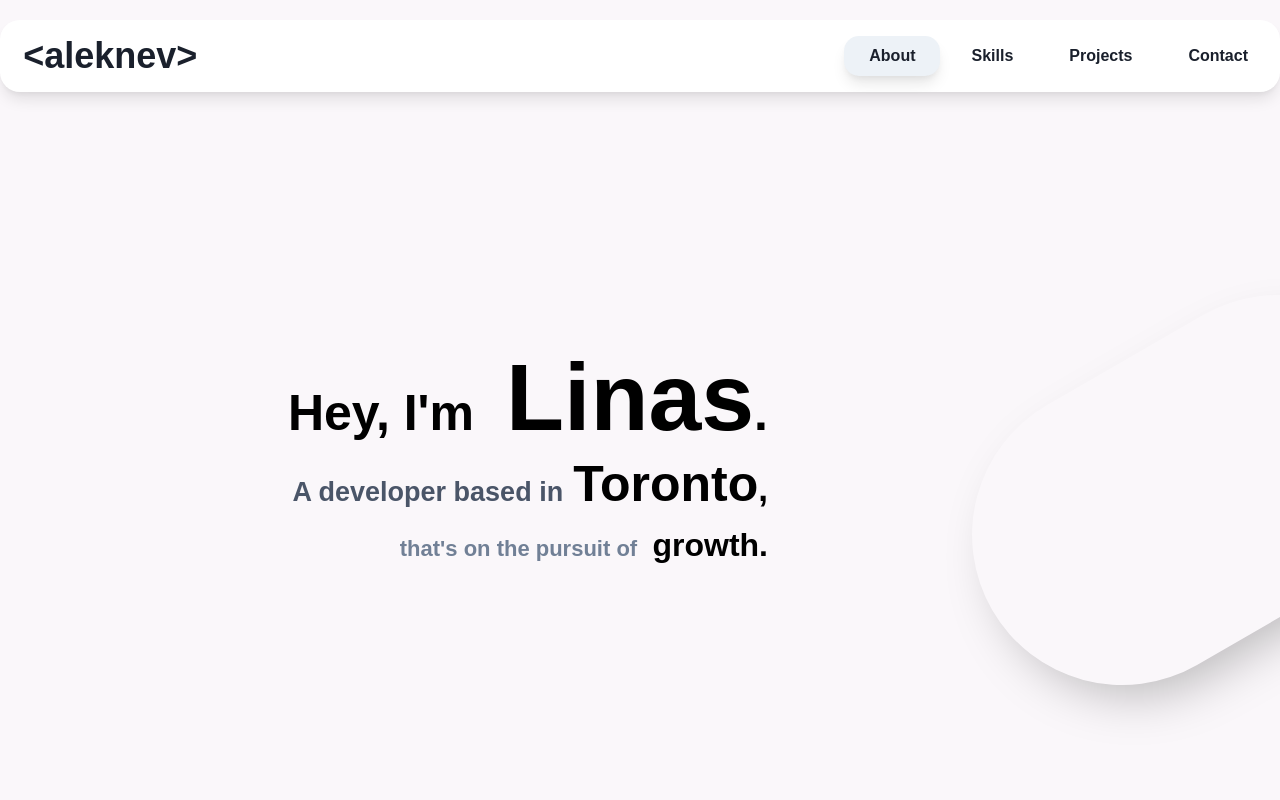
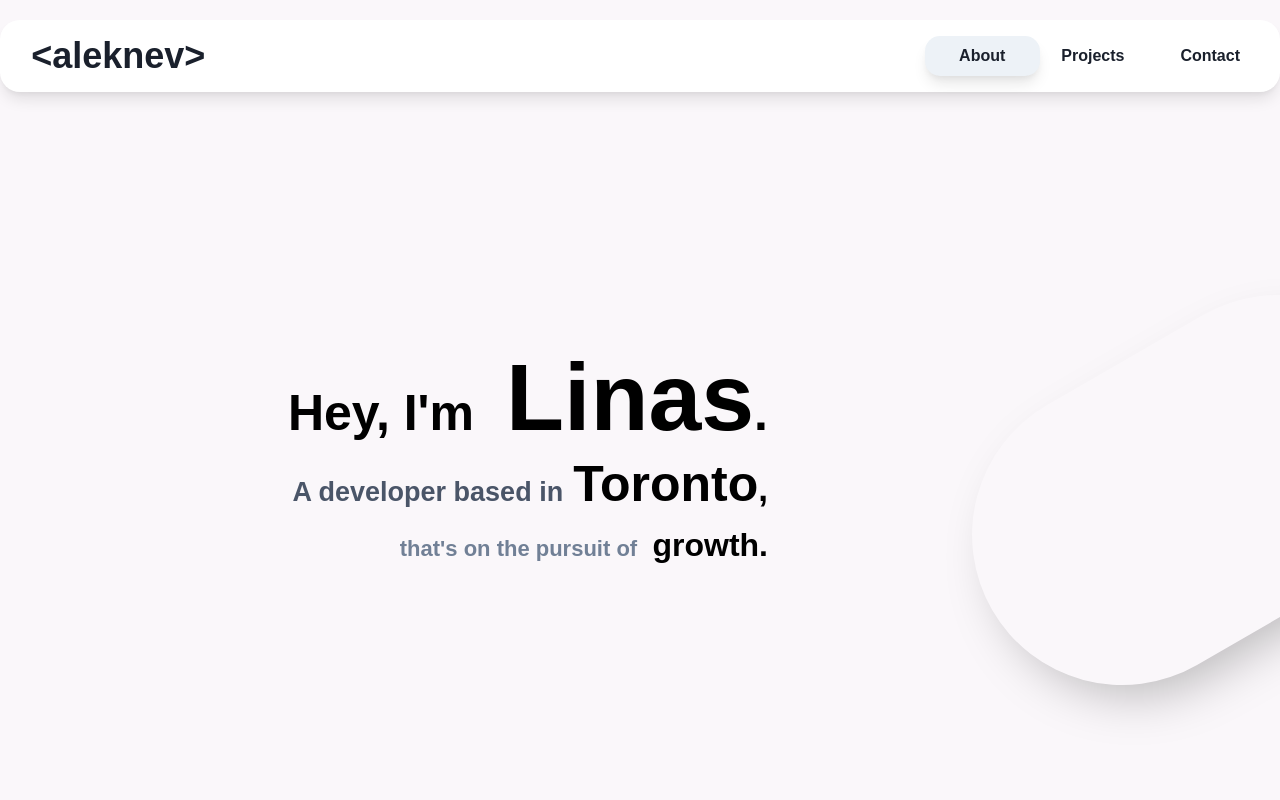
Before and after one commit to bzap/aleknev-dev, a Next.js app in the folder aleknev_dev/: page / in a window 1280 px wide. Shown: the top 800 px of the page. Built offline with nearby package versions, Linux system fonts and the light colour scheme.

Commit message:
added a link to each page

```diff
--- a/aleknev_dev/pages/components/About.js
+++ b/aleknev_dev/pages/components/About.js
@@ -32,7 +32,7 @@ const About = () => (
     <Container
         maxW={'7xl'}
         w={'100%'}
-        id='About'
+        id='0'
         py='7em'>
         <Flex
         maxW={'7x1'}
--- a/aleknev_dev/pages/components/Header.js
+++ b/aleknev_dev/pages/components/Header.js
@@ -18,6 +18,7 @@ const Header = () => (
             bg='white'
             >
             <Box
+                p={2}
                 py={{ base: '1em', md: '1em' }}>
                 <Flex
                     align={'center'}
--- a/aleknev_dev/pages/components/Hero.js
+++ b/aleknev_dev/pages/components/Hero.js
@@ -21,7 +21,7 @@ import Head from 'next/head';
 
 const Hero = () => (
 	<Container
-	id={'p1'}
+	id={'1'}
 	maxW={'7xl'}
 	direction={'column'}
 	flex={1}
--- a/aleknev_dev/pages/components/Projects/Projects.js
+++ b/aleknev_dev/pages/components/Projects/Projects.js
@@ -22,7 +22,7 @@ import Preview from './Preview'
 const Projects = () => (
     <Container
         maxW={'7xl'}
-        id='Projects'
+        id='2'
         px={'10em'}
         py={'10em'}
         pb={'20em'}>
--- a/aleknev_dev/pages/components/Tabs/TabContent.js
+++ b/aleknev_dev/pages/components/Tabs/TabContent.js
@@ -1,9 +1,8 @@
 export const tabLabels = [
     { label: "About"},
-    { label: "Skills"},
     { label: "Projects"},
     { label: "Contact"}
 ]
 
-const [about, skills, project, contact] = tabLabels
-export const tabs = [about, skills, project, contact]
+const [about, project, contact] = tabLabels
+export const tabs = [about, project, contact]
--- a/aleknev_dev/pages/components/Tabs/Tabs.js
+++ b/aleknev_dev/pages/components/Tabs/Tabs.js
@@ -22,24 +22,33 @@ import {
 	shouldForwardProp
   } from '@chakra-ui/react';
 import { isValidMotionProp, motion, AnimatePresence, AnimateSharedLayout } from "framer-motion";
-
+import { Link } from "react-scroll/modules"
 
 
 const AnimatedTabs = () => {
 	const [selectedTab, setSelectedTab] = useState(tabs[0])
+
 	return (
 				<Stack
 				direction={'row'}
 				justify={'flex-end'}
 				as={AnimateSharedLayout}>
 					<Flex
-					gap={6}
-						>
+					gap={6}>
 						{tabs.map((item, idx) => (
+								<Link
+								key={idx}
+								activeClass="active"
+								to={idx.toString()}
+								spy={true}
+								smooth={true}
+								offset={0}
+								duration={500}>
 									<Center
-									key={idx}
 										className={item === selectedTab ? 'selected' : ''}
-									onClick={() => setSelectedTab(item)}>
+										onClick={() =>
+													{setSelectedTab(item)
+													console.log(idx)}}>
 										{item === selectedTab ? (
 										<Button
 											borderRadius='15'
@@ -66,20 +75,17 @@ const AnimatedTabs = () => {
 												as={motion.div}
 												bg='gray.100'
 												h={'2.5em'}
-											w={'6em'}
+												w={'9%'}
 												borderRadius='15'
 												boxShadow={'lg'}/>
 												) : (null)}
 									</Center>
+								</Link>
 							))}
 						</Flex>
+
 					</Stack>
-
-
-
 	)
-
-
 }
 
 export default AnimatedTabs
--- a/aleknev_dev/pages/index.js
+++ b/aleknev_dev/pages/index.js
@@ -14,13 +14,11 @@ const Home = () => {
     <Layout>
         <Header/>
         <Hero/>
+        <About/>
         <Projects/>
-        <About/>
     </Layout>
 
   )
 }
 
-
-
 export default Home
```
Lines whose indentation alone changed are shown as unchanged.
